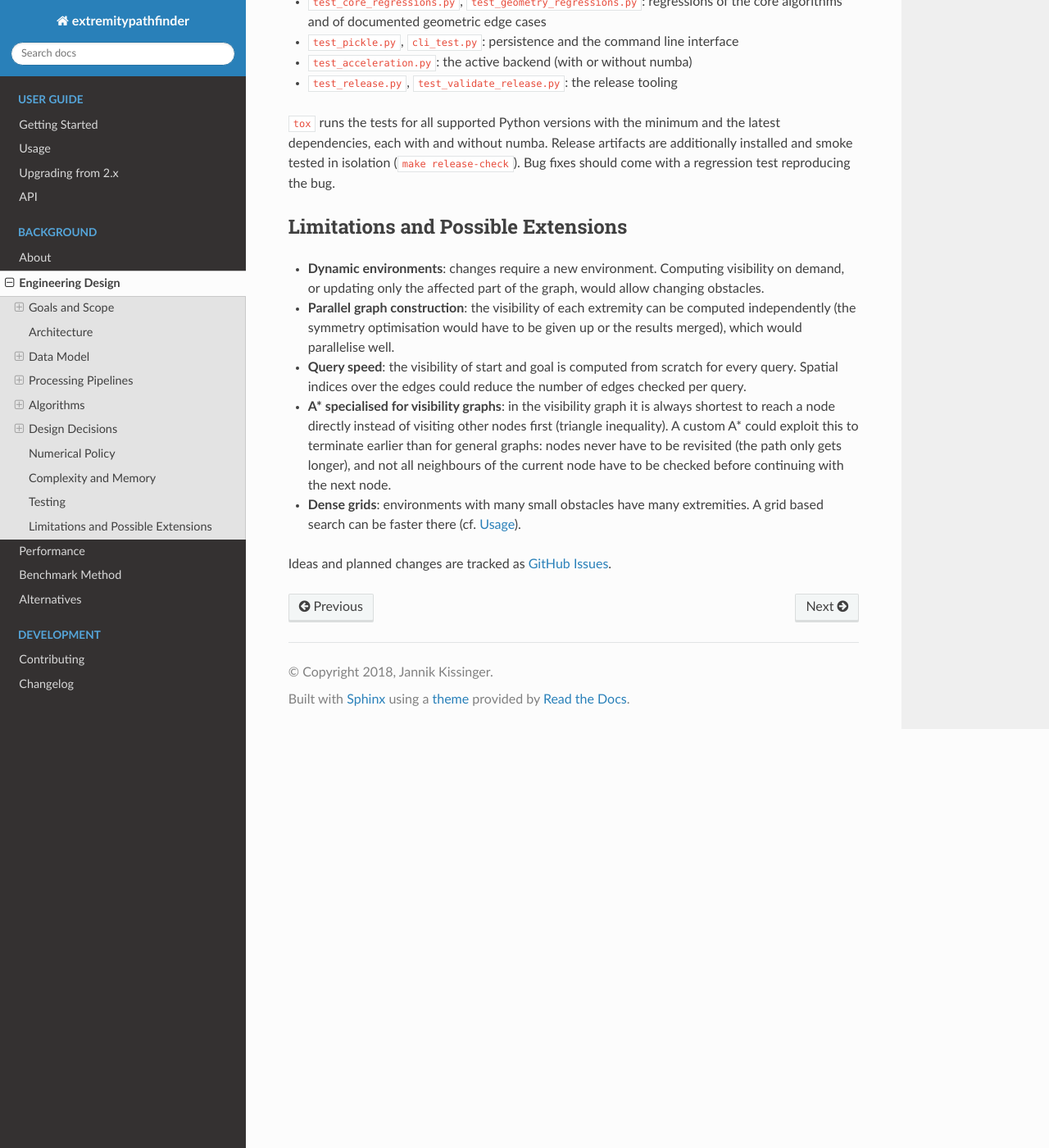
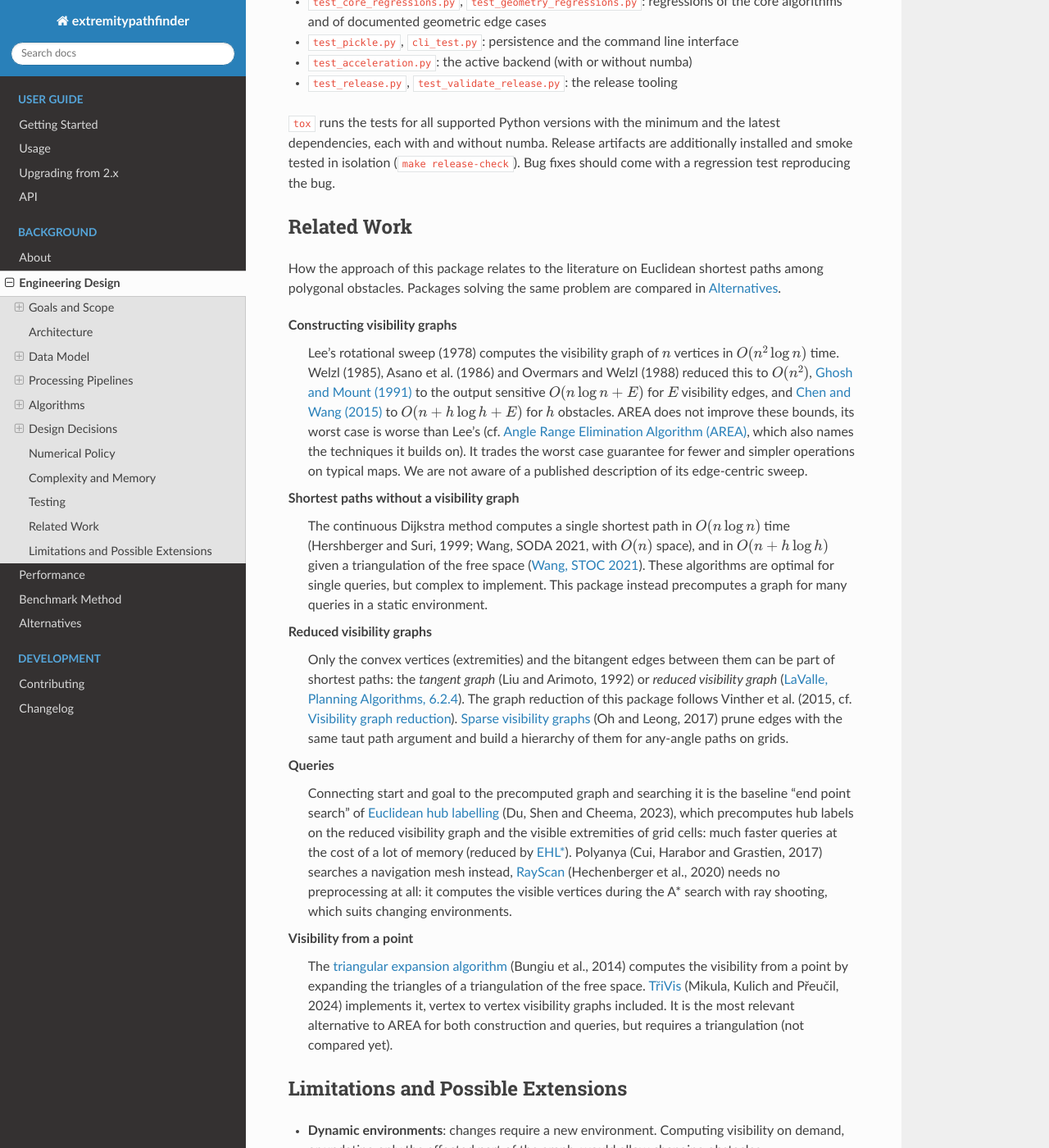
Before and after one commit to jannikmi/extremitypathfinder, a Sphinx documentation site: the page built from docs/8_design.rst, in a window 1280 px wide and 1400 px high, scrolled down 15495 px. Shown: the whole window at 82% size. Built offline with Sphinx 7.4.7 and the Read the Docs theme 3.1.0, drawn with Linux system fonts in a browser that asks for light colours.

Commit message:
docs: relate the algorithms to the literature (Related Work)
The engineering design had no overview of the prior work. The new section
places the visibility graph construction (AREA), the graph reduction and the
queries among the published algorithms and names the closest alternatives.

Co-Authored-By: Claude Opus 5.5 <noreply@anthropic.com>

```diff
--- a/CHANGELOG.rst
+++ b/CHANGELOG.rst
@@ -28,6 +28,7 @@ recreate them. Loading them raises a ``ValueError`` explaining this.
 
 other changes:
 
+- documentation: the engineering design relates the algorithms to the literature (new section "Related Work")
 - documentation: when to install with or without Numba (#183): identical results, speed against memory
   (Numba is loaded in every process at import) and the compilation at the first import.
 - citation metadata (#169): ``CITATION.cff`` (GitHub shows "Cite this repository"), how to cite is explained
--- a/docs/8_design.rst
+++ b/docs/8_design.rst
@@ -690,6 +690,58 @@ each with and without numba. Release artifacts are additionally installed and sm
 (``make release-check``). Bug fixes should come with a regression test reproducing the bug.
 
 
+Related Work
+============
+
+How the approach of this package relates to the literature on Euclidean shortest paths among polygonal obstacles.
+Packages solving the same problem are compared in :ref:`alternatives`.
+
+Constructing visibility graphs
+    Lee's rotational sweep (1978) computes the visibility graph of :math:`n` vertices in :math:`O(n^2 \log n)` time.
+    Welzl (1985), Asano et al. (1986) and Overmars and Welzl (1988) reduced this to :math:`O(n^2)`,
+    `Ghosh and Mount (1991) <https://www.cs.umd.edu/~mount/Papers/sicomp91-visib.pdf>`__ to the output sensitive
+    :math:`O(n \log n + E)` for :math:`E` visibility edges, and
+    `Chen and Wang (2015) <https://doaj.org/article/83ae71cdf1754c2d838667b17b0f2432>`__ to
+    :math:`O(n + h \log h + E)` for :math:`h` obstacles.
+    AREA does not improve these bounds, its worst case is worse than Lee's
+    (cf. `Angle Range Elimination Algorithm (AREA)`_, which also names the techniques it builds on).
+    It trades the worst case guarantee for fewer and simpler operations on typical maps.
+    We are not aware of a published description of its edge-centric sweep.
+
+Shortest paths without a visibility graph
+    The continuous Dijkstra method computes a single shortest path in :math:`O(n \log n)` time
+    (Hershberger and Suri, 1999; Wang, SODA 2021, with :math:`O(n)` space),
+    and in :math:`O(n + h \log h)` given a triangulation of the free space
+    (`Wang, STOC 2021 <https://digitalcommons.usu.edu/computer_science_facpubs/20>`__).
+    These algorithms are optimal for single queries, but complex to implement. This package instead precomputes a
+    graph for many queries in a static environment.
+
+Reduced visibility graphs
+    Only the convex vertices (extremities) and the bitangent edges between them can be part of shortest paths:
+    the *tangent graph* (Liu and Arimoto, 1992) or *reduced visibility graph*
+    (`LaValle, Planning Algorithms, 6.2.4 <https://lavalle.pl/planning/node271.html>`__).
+    The graph reduction of this package follows Vinther et al. (2015, cf. `Visibility graph reduction`_).
+    `Sparse visibility graphs <https://arxiv.org/abs/1702.01524>`__ (Oh and Leong, 2017) prune edges
+    with the same taut path argument and build a hierarchy of them for any-angle paths on grids.
+
+Queries
+    Connecting start and goal to the precomputed graph and searching it is the baseline "end point search"
+    of `Euclidean hub labelling <https://ojs.aaai.org/index.php/AAAI/article/view/26463>`__ (Du, Shen and Cheema, 2023),
+    which precomputes hub labels on the reduced visibility graph and the visible extremities of grid cells:
+    much faster queries at the cost of a lot of memory (reduced by `EHL* <https://arxiv.org/abs/2408.11341>`__).
+    Polyanya (Cui, Harabor and Grastien, 2017) searches a navigation mesh instead,
+    `RayScan <https://ojs.aaai.org/index.php/ICAPS/article/view/6654>`__ (Hechenberger et al., 2020)
+    needs no preprocessing at all: it computes the visible vertices during the A* search with ray shooting,
+    which suits changing environments.
+
+Visibility from a point
+    The `triangular expansion algorithm <https://arxiv.org/abs/1403.3905>`__ (Bungiu et al., 2014) computes the
+    visibility from a point by expanding the triangles of a triangulation of the free space.
+    `TřiVis <https://arxiv.org/abs/2410.08752>`__ (Mikula, Kulich and Přeučil, 2024) implements it,
+    vertex to vertex visibility graphs included. It is the most relevant alternative to AREA for both construction
+    and queries, but requires a triangulation (not compared yet).
+
+
 Limitations and Possible Extensions
 ===================================
 
```
